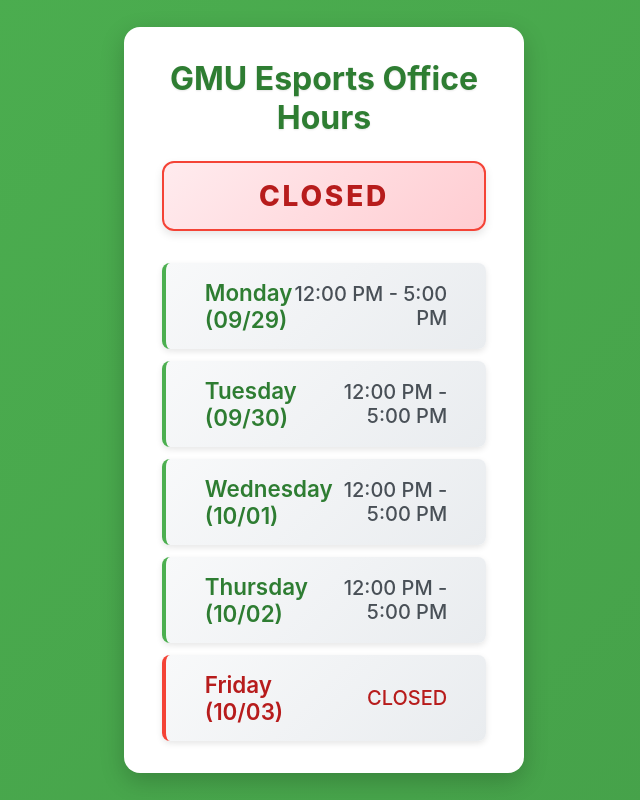
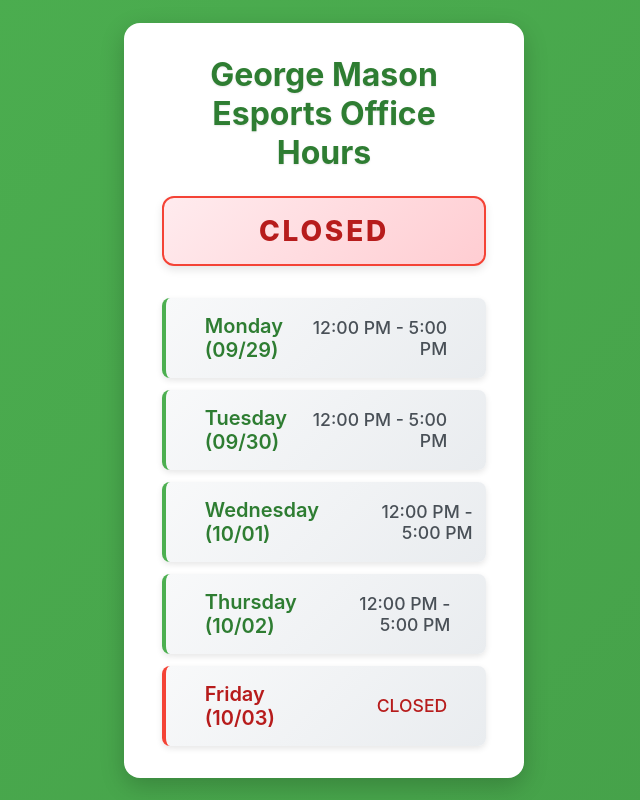
Before and after one commit to masonesports/OfficeHoursSignTV, a plain HTML site: page index.html in a window 1280 px wide. Shown: the whole page, without its empty margins (316-956 px from the left). Drawn offline with Linux system fonts and the light colour scheme; no server answers.

Commit message:
Update title to 'George Mason Esports Office Hours' and improve spacing between day/time columns

```diff
--- a/index.html
+++ b/index.html
@@ -92,11 +92,12 @@
 		}
 
 		.schedule .day {
-			font-size: 2.8vh;
+			font-size: 2.5vh;
 			font-weight: 600;
 			color: #2E7D32;
 			flex: 1;
 			text-align: left;
+			margin-right: 2vw;
 		}
 
 		.schedule .day.closed {
@@ -104,11 +105,11 @@
 		}
 
 		.schedule .time {
-			font-size: 2.5vh;
+			font-size: 2.2vh;
 			font-weight: 500;
 			color: #495057;
 			text-align: right;
-			min-width: 8vw;
+			min-width: 10vw;
 		}
 
 		.schedule .time.closed {
@@ -140,18 +141,18 @@
 			}
 
 			.schedule .day {
-				font-size: 2.5vh;
+				font-size: 2.2vh;
 			}
 
 			.schedule .time {
-				font-size: 2.2vh;
+				font-size: 2.0vh;
 			}
 		}
 	</style>
 </head>
 <body>
 	<div class="container">
-		<h1>GMU Esports Office Hours</h1>
+		<h1>George Mason Esports Office Hours</h1>
 		<div id="status" class="status">Loading...</div>
 		<div id="schedule" class="schedule"></div>
 	</div>
```
